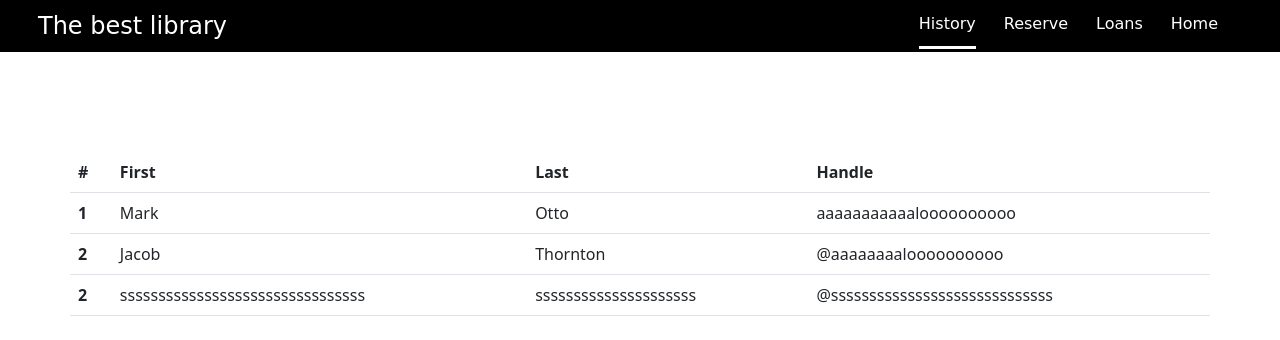
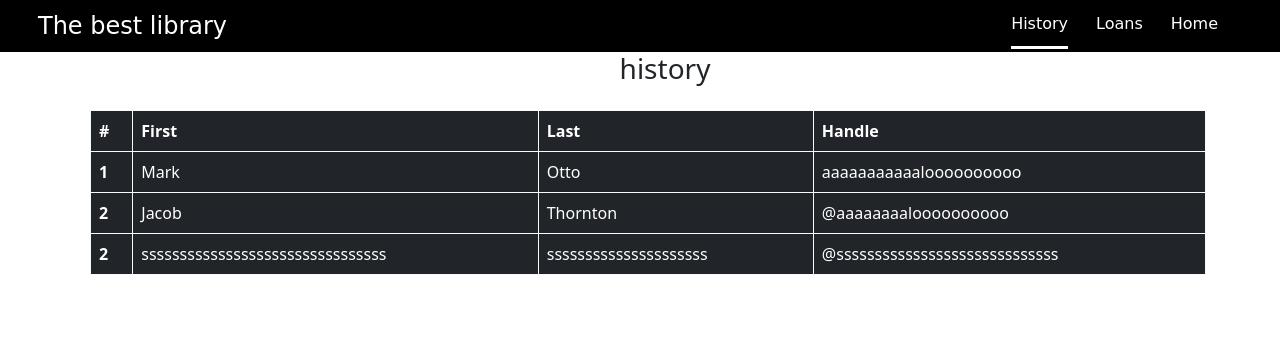
Before and after one commit to SebaasG/LibraryCompartido, a website: page public/views/userData.html in a window 1280 px wide. Drawn offline with nearby package versions, Linux system fonts and the light colour scheme; no server answers.

Commit message:
cosas varias

```diff
--- a/public/css/styleUser.css
+++ b/public/css/styleUser.css
@@ -65,5 +65,10 @@
 }
 
 .holaTablaUser{
-    margin: 100px;
+    margin: 0% !important;
+    padding: 0% !important;
 }
+
+.nameUserindex{
+    margin: 25px;
+}
--- a/public/js/userData.js
+++ b/public/js/userData.js
@@ -30,7 +30,7 @@ async function getUser() {
 
     nameUser.innerHTML = '';
 
-    const nameContainer = document.createElement('h3');
+    const nameContainer = document.createElement('h5');
     nameContainer.innerHTML = `Bienvenid@ ${datos[0].nameUser}`;
 
     nameUser.appendChild(nameContainer);
--- a/public/views/userData.html
+++ b/public/views/userData.html
@@ -25,10 +25,10 @@
                         <a class="optionTittleNav container nav-link selectElement" id="option1"
                             onclick="selectUnderline(this) " href="#">History</a>
                     </li>
-                    <li class="nav-item">
+                    <!-- <li class="nav-item">
                         <a class="optionTittleNav nav-link" id="option2" onclick="selectUnderline(this) "
-                            href="#">Reserve</a>
-                    </li>
+                            href="#">Reserved</a>
+                    </li> -->
                     <li class="nav-item">
                         <a class="optionTittleNav nav-link" id="option3" onclick="selectUnderline(this)"
                             href="#">Loans</a>
@@ -43,11 +43,22 @@
     </nav>
 
     </div>
-    <div class="d-flex justify-content-start" id='nameUser'>
+
+    <div class="container-fluid d-flex justify-content-center">
+
+        <div class="nameUserindex fs-3 justify-content-start" id='nameUser'>
+        </div>
+        <div class="d-flex justify-content-center">
+            <h3>history</h3>
         </div>
 
-    <div class="table-responsive">
-        <table class="holaTablaUser table container">
+    </div>
+
+
+
+    <div class="holaTablaUser d-flex justify-content-center">
+        <div class="table-responsive-lg container">
+            <table class="table table-dark table-bordered border-light m-2 ">
                 <thead>
                     <tr>
                         <th scope="col">#</th>
@@ -79,6 +90,8 @@
                 </tbody>
             </table>
         </div>
+    </div>
+
 
 </body>
 <script src="../js/userData.js"></script>
```
Also changed, not shown: public/views/adminDisabledBooks.html (line endings or trailing spaces). Lines whose indentation alone changed are shown as unchanged.
